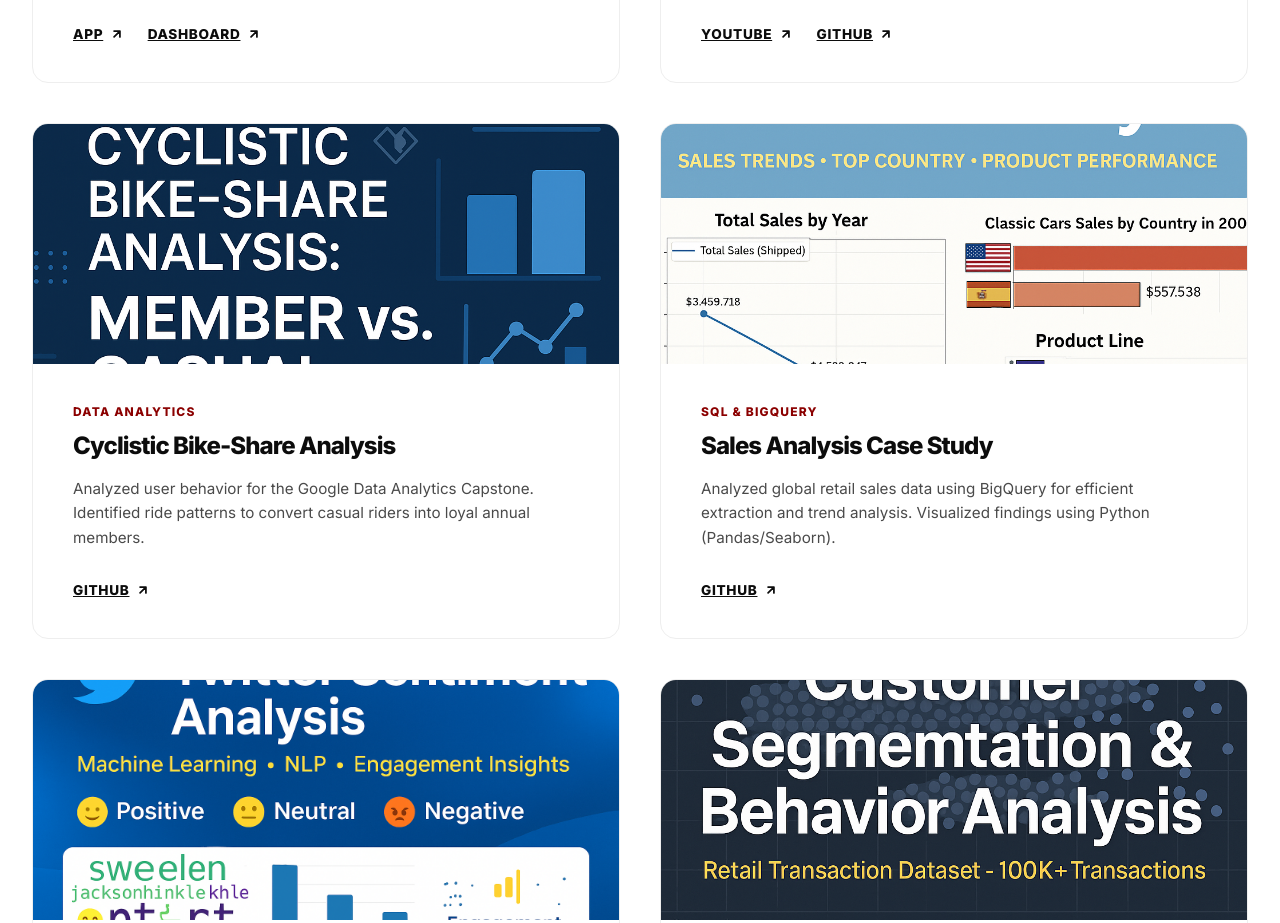
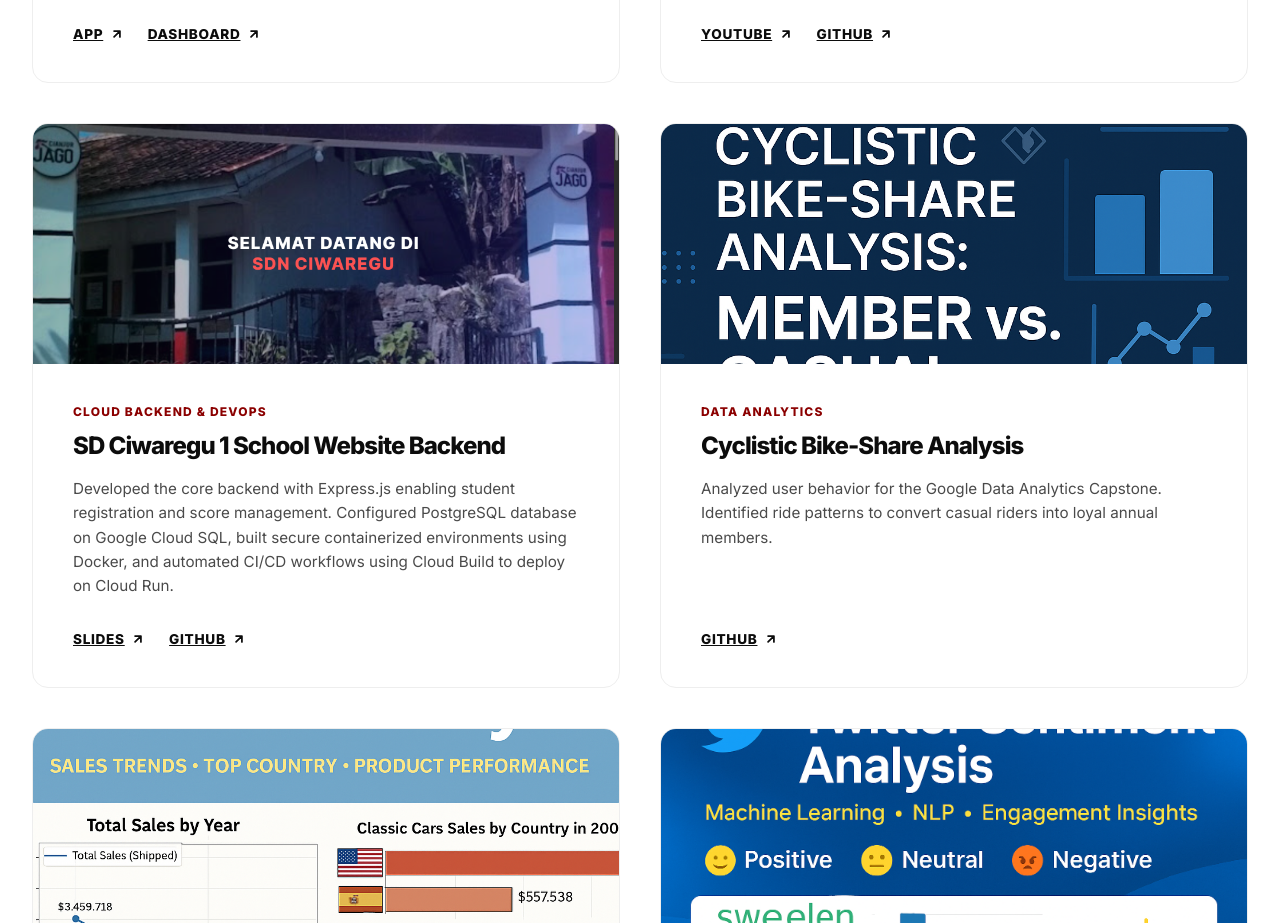
Before and after one commit to arik147/arikrizkiakbar-portfolio, a Next.js app: page / in a window 1280 px wide. Shown: the part 2620-3543 px from the top of the page. Built offline with nearby package versions, Linux system fonts and the light colour scheme.

Commit message:
feat: add SD Ciwaregu 1 School Website Backend project (8 total)

```diff
--- a/src/components/Projects.tsx
+++ b/src/components/Projects.tsx
@@ -36,6 +36,17 @@
     links: [
       { label: "YouTube", url: "https://www.youtube.com/watch?v=vmTqlE4pvWY" },
       { label: "GitHub", url: "https://github.com/arik147/diagnese-app" }
+    ]
+  },
+  {
+    title: "SD Ciwaregu 1 School Website Backend",
+    category: "Cloud Backend & DevOps",
+    description: "Developed the core backend with Express.js enabling student registration and score management. Configured PostgreSQL database on Google Cloud SQL, built secure containerized environments using Docker, and automated CI/CD workflows using Cloud Build to deploy on Cloud Run.",
+    image: "/ciwaregu-be.png",
+    tags: ["Express.js", "Docker", "Cloud Run", "PostgreSQL", "Cloud SQL"],
+    links: [
+      { label: "Slides", url: "https://www.canva.com/design/DAGkmftn7WQ/UsudrjuSZp3vQRapAJIdKg/edit" },
+      { label: "GitHub", url: "https://github.com/Amzar123/be-sd-ciwaregu" }
     ]
   },
   {
```
Also changed, not shown: public/ciwaregu-be.png (added).
